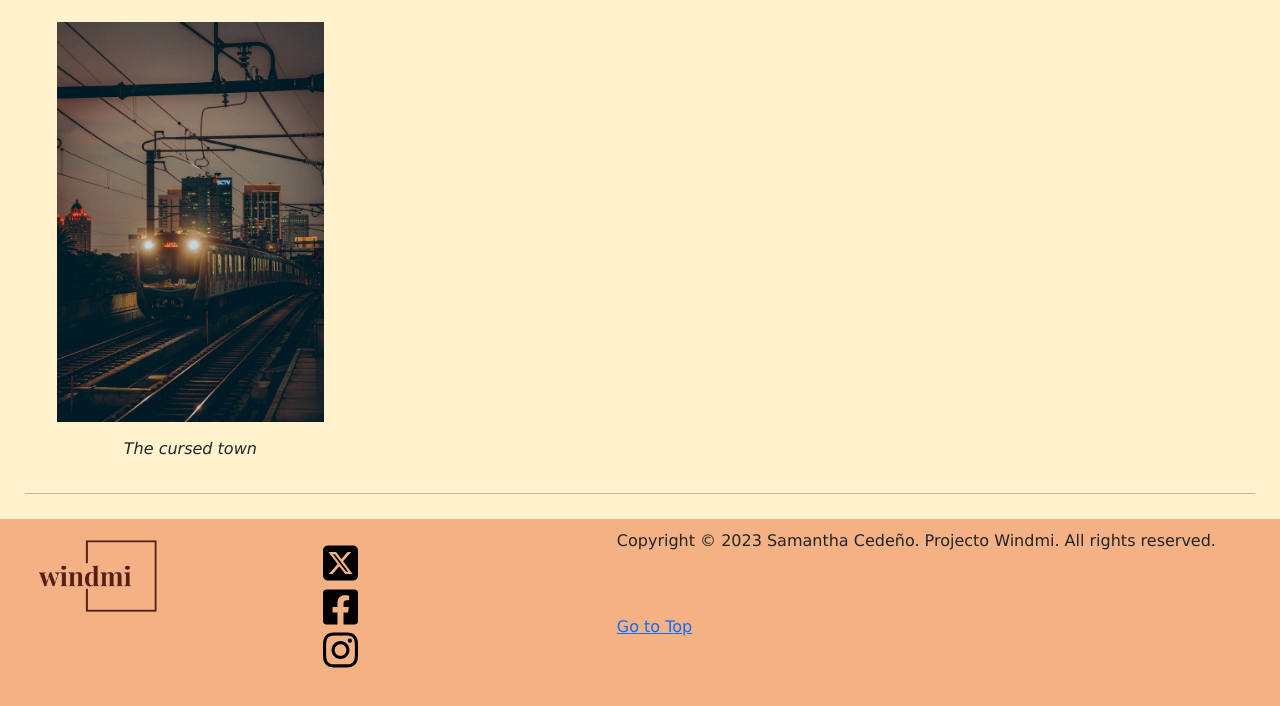
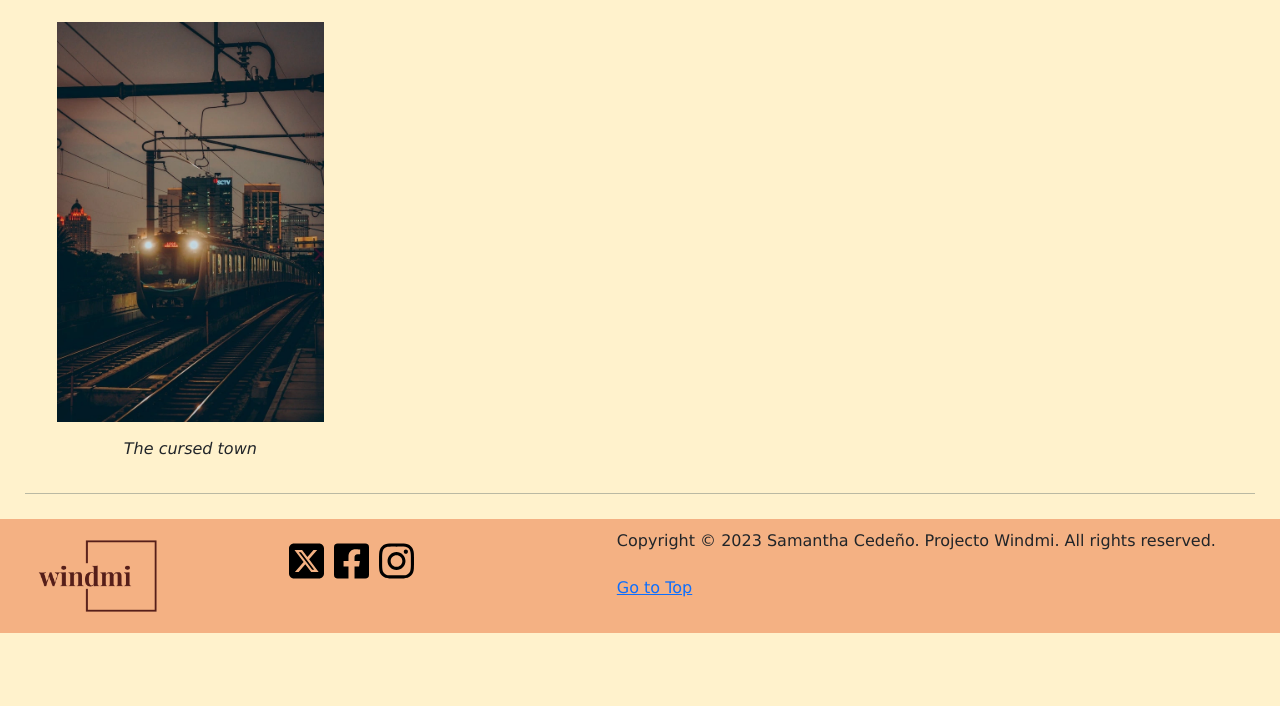
Before and after one commit to mimimosam/PF-Cedeno-Garcia, a plain HTML site: page pages/genres.html in a window 1280 px wide. Shown: the part 4218-4924 px from the top of the page. After the commit the page ends 4851 px from the top, so only its background shows below. Drawn offline with nearby package versions, Linux system fonts and the light colour scheme.

Commit message:
fixing footer

```diff
--- a/pages/genres.html
+++ b/pages/genres.html
@@ -199,7 +199,7 @@
     <div class="logo">
         <img src="../img/logo3.png" alt="logo">
     </div>
-    <div class="socialslist">
+    <div class="footerlinks">
         <ul class="socials">
             <li><a href="https://www.twitter.com" target="_blank"> <img src="../img/square-x-twitter.svg" alt="twitter" class="twitter"></a></li>
             <li><a href="https://www.facebook.com" target="_blank"> <img src="../img/square-facebook.svg" alt="facebook" class="facebook"></a></li>
--- a/scss/_footer.scss
+++ b/scss/_footer.scss
@@ -7,16 +7,12 @@
     padding: 10px;
     gap: 2%;
 }
-.socials ul {
-    align-items: center;
-    width: 100%;
-}
-.socialslist {
+.footerlinks ul {
     @include display-flex(flex,space-between);
     padding: 5%;
     flex-direction: row;
-
-
+    flex-wrap: wrap;
+    gap: 10px;
 }
 .logo img {
     width: 150px;
@@ -27,11 +23,8 @@
     padding-left: 10%;
 }
 .socials li {
-    @include display-flex(flex,space-between);
-    padding: 5%;
     text-decoration: none;
     list-style-type: none;
-    flex-wrap: wrap;
     img {
     width: 35px;
     @include display-flex(flex,space-around);
--- a/scss/_queries.scss
+++ b/scss/_queries.scss
@@ -104,6 +104,9 @@ body {
     justify-content: center;
     align-items: center;
 }
+.socials a img {
+    width: 25px;
+}
 .copyright {
     font-size: 16px;
 }
```
Also changed, not shown: index.html (+3 -3 lines), pages/library.html (+1 -1 lines), pages/rankings.html (+1 -1 lines), pages/submissions.html (+1 -1 lines), scss/styles.css, 1 other file.
